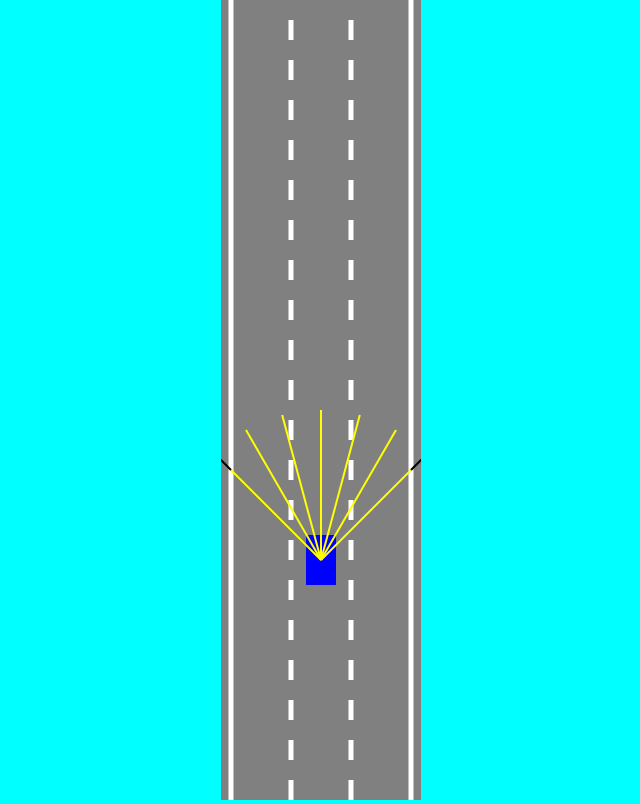
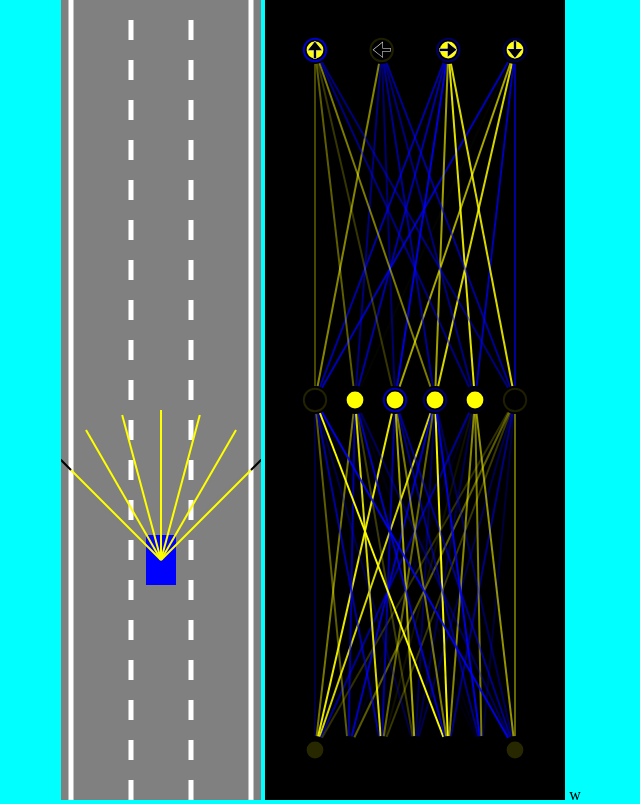
Before and after one commit to Codemod3/Self-Driving-car---Neural-Network, a plain HTML site: page index.html in a window 1280 px wide. Shown: the whole page, without its empty margins (319-959 px from the left). Drawn offline with Linux system fonts and the light colour scheme.

Commit message:
Neural Network with visulization

```diff
--- a/index.html
+++ b/index.html
@@ -4,11 +4,13 @@
         <link rel="stylesheet" href="style.css"></link>
     </head>
     <body>
-        <canvas id="mycanvas"></canvas>
+        <canvas id="carCanvas"></canvas>
+        <canvas id="networkCanvas"></canvas>
+        <script src="visualizer.js"></script>
         <script src="network.js"></script>
         <script src="utils.js"></script>
         <script src="sensor.js"></script>
-
+        w
         <script src="road.js"></script>
         <script src="controls.js"></script>
         <script src="car.js"></script>
--- a/script.js
+++ b/script.js
@@ -1,33 +1,45 @@
-const canvas = document.getElementById("mycanvas");
+const carCanvas = document.getElementById("carCanvas");
+carCanvas.width = 200;
+carCanvas.height = window.innerHeight;
 
-canvas.width=200
+const networkCanvas = document.getElementById("networkCanvas");
+networkCanvas.width = 300;
+networkCanvas.height = window.innerHeight;
 
-const ctx = canvas.getContext("2d"); // we  are giving access to ctx of all the 2d drawing tools
-const road = new Road(canvas.width/2,canvas.width*0.9)
+
+const carCtx = carCanvas.getContext("2d"); // we  are giving access to ctx of all the 2d drawing tools
+
+const networkCtx = networkCanvas.getContext("2d");
+const road = new Road(carCanvas.width/2,carCanvas.width*0.9)
 const car = new Car(road.getLanecenter(1), 100, 30, 50, "AI");
 const traffic = [
     new Car(road.getLanecenter(1), -300, 30, 50, "DUMMY", 2),
 ];
 
-car.draw(ctx);
+car.draw(carCtx);
 
 animate();
 
-function animate(){
+function animate(time){
     for(let i=0;i<traffic.length;i++){
         traffic[i].update(road.borders,[]);
     }
     car.update(road.borders,traffic);
-    canvas.height = window.innerHeight;
+    carCanvas.height = window.innerHeight;
+    networkCanvas.height = window.innerHeight;
 
     //add a camera on the car for the roads to move
-    ctx.save();
-    ctx.translate(0,-car.y+canvas.height*0.7)
+    carCtx.save();
+    carCtx.translate(0,-car.y+carCanvas.height*0.7)
 
-    road.draw(ctx);
+    road.draw(carCtx);
     for(let i=0;i<traffic.length;i++){
-        traffic[i].draw(ctx,"red");
+        traffic[i].draw(carCtx,"red");
     }
-    car.draw(ctx,"blue");
+    car.draw(carCtx,"blue");
+
+    carCtx.restore();
+    networkCtx.lineDashOffset=-time/50;
+    Visualizer.drawNetwork(networkCtx,car.brain);
     requestAnimationFrame(animate);
 }
--- a/style.css
+++ b/style.css
@@ -4,6 +4,9 @@ body{
     overflow: hidden;
     text-align: center;
 }
-#mycanvas{
+#carCanvas{
     background-color: grey;
 }
+#networkCanvas{
+    background-color: black;
+}
--- a/utils.js
+++ b/utils.js
@@ -38,3 +38,11 @@ function polysIntersect(poly1, poly2) {
     }
     return false;
 }
+
+function getRGBA(value){
+   const alpha=Math.abs(value);
+   const R=value<0?0:255;
+   const G=R;
+   const B=value>0?0:255;
+   return "rgba("+R+","+G+","+B+","+alpha+")";
+}
--- /dev/null
+++ b/visualizer.js
@@ -0,0 +1,105 @@
+class Visualizer{
+   static drawNetwork(ctx,network){
+      const margin=50;
+      const left=margin;
+      const top=margin;
+      const width=ctx.canvas.width-margin*2;
+      const height=ctx.canvas.height-margin*2;
+
+      const levelHeight=height/network.levels.length;
+
+      for(let i=network.levels.length-1;i>=0;i--){
+         const levelTop=top+
+            lerp(
+               height-levelHeight,
+               0,
+               network.levels.length==1
+                  ?0.5
+                  :i/(network.levels.length-1)
+            );
+
+         Visualizer.drawLevel(ctx,network.levels[i],
+            left,levelTop,
+            width,levelHeight,
+            i==network.levels.length-1
+               ?['🠉','🠈','🠊','🠋']
+               :[]
+         );
+      }
+   }
+
+   static drawLevel(ctx,level,left,top,width,height,outputLabels){
+      const right=left+width;
+      const bottom=top+height;
+
+      const {inputs,outputs,weights,biases}=level;
+      const nodeRadius=14;
+
+      for(let i=0;i<inputs.length;i++){
+         for(let j=0;j<outputs.length;j++){
+            ctx.beginPath();
+            ctx.moveTo(
+               Visualizer.#getNodeX(inputs,i,left,right),
+               bottom
+            );
+            ctx.lineTo(
+               Visualizer.#getNodeX(outputs,j,left,right),
+               top
+            );
+            ctx.lineWidth=2;
+            ctx.strokeStyle=getRGBA(weights[i][j]);
+            ctx.stroke();
+         }
+      }
+      for(let i=0;i<inputs.length;i++){
+         const x=Visualizer.#getNodeX(inputs,i,left,right);
+         ctx.beginPath();
+         ctx.arc(x,bottom,nodeRadius,0,Math.PI*2);
+         ctx.fillStyle="black";
+         ctx.fill();
+         ctx.beginPath();
+         ctx.arc(x,bottom,nodeRadius*0.6,0,Math.PI*2);
+         ctx.fillStyle=getRGBA(inputs[i]);
+         ctx.fill();
+      }
+      for(let i=0;i<outputs.length;i++){
+         const x=Visualizer.#getNodeX(outputs,i,left,right);
+         ctx.beginPath();
+         ctx.arc(x,top,nodeRadius,0,Math.PI*2);
+         ctx.fillStyle="black";
+         ctx.fill();
+         ctx.beginPath();
+         ctx.arc(x,top,nodeRadius*0.6,0,Math.PI*2);
+         ctx.fillStyle=getRGBA(outputs[i]);
+         ctx.fill();
+         ctx.beginPath();
+         ctx.lineWidth=2;
+         ctx.arc(x,top,nodeRadius*0.8,0,Math.PI*2);
+         ctx.strokeStyle=getRGBA(biases[i]);
+         ctx.stroke();
+         if(outputLabels[i]){
+            ctx.beginPath();
+            ctx.textAlign="center";
+            ctx.textBaseline="middle";
+            ctx.fillStyle="black";
+            ctx.strokeStyle="white";
+            ctx.font=(nodeRadius*1.5)+"px Arial";
+            ctx.fillText(outputLabels[i],x,
+               top+nodeRadius*0.1);
+            ctx.lineWidth=0.5;
+            ctx.strokeText(outputLabels[i],x,
+               top+nodeRadius*0.1);
+         }
+      }
+   }
+
+   static #getNodeX(nodes,index,left,right){
+      return lerp(
+         left,
+         right,
+         nodes.length==1
+            ?0.5
+            :index/(nodes.length-1)
+      );
+   }
+}
```
